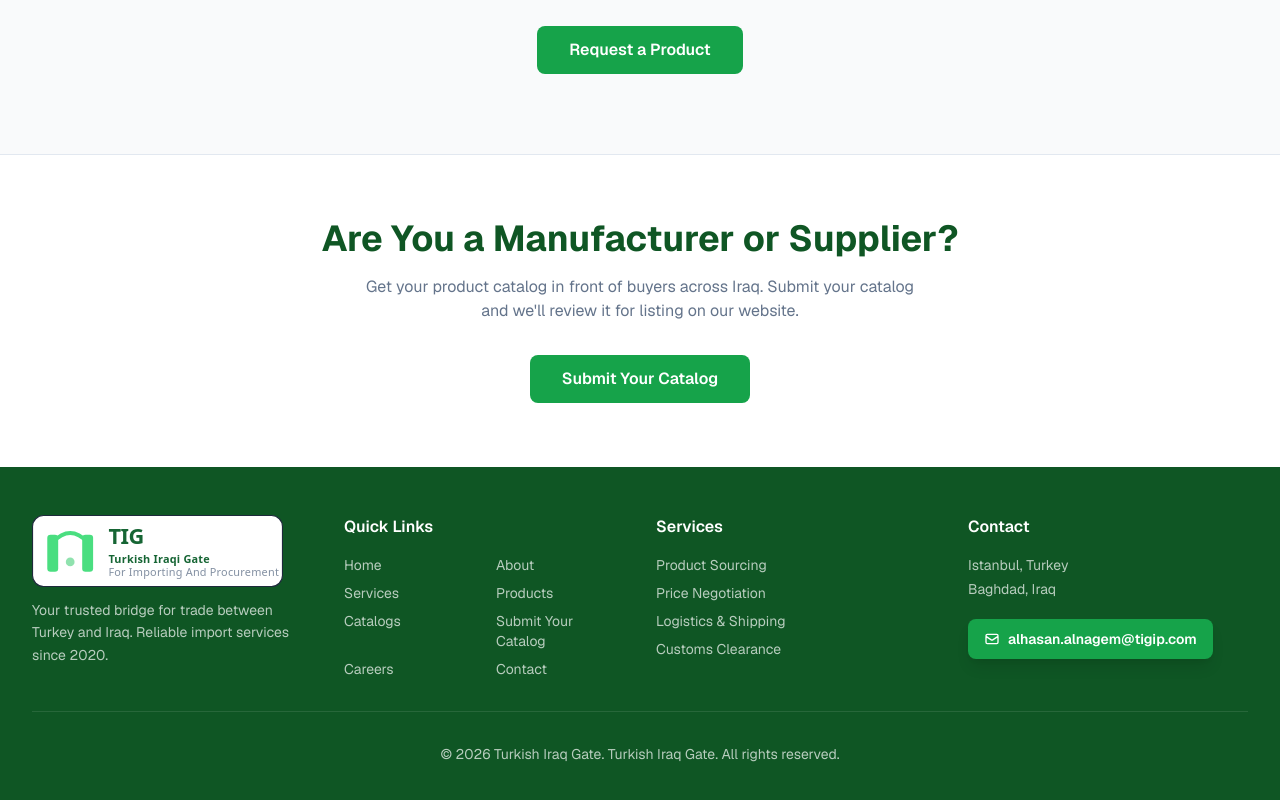
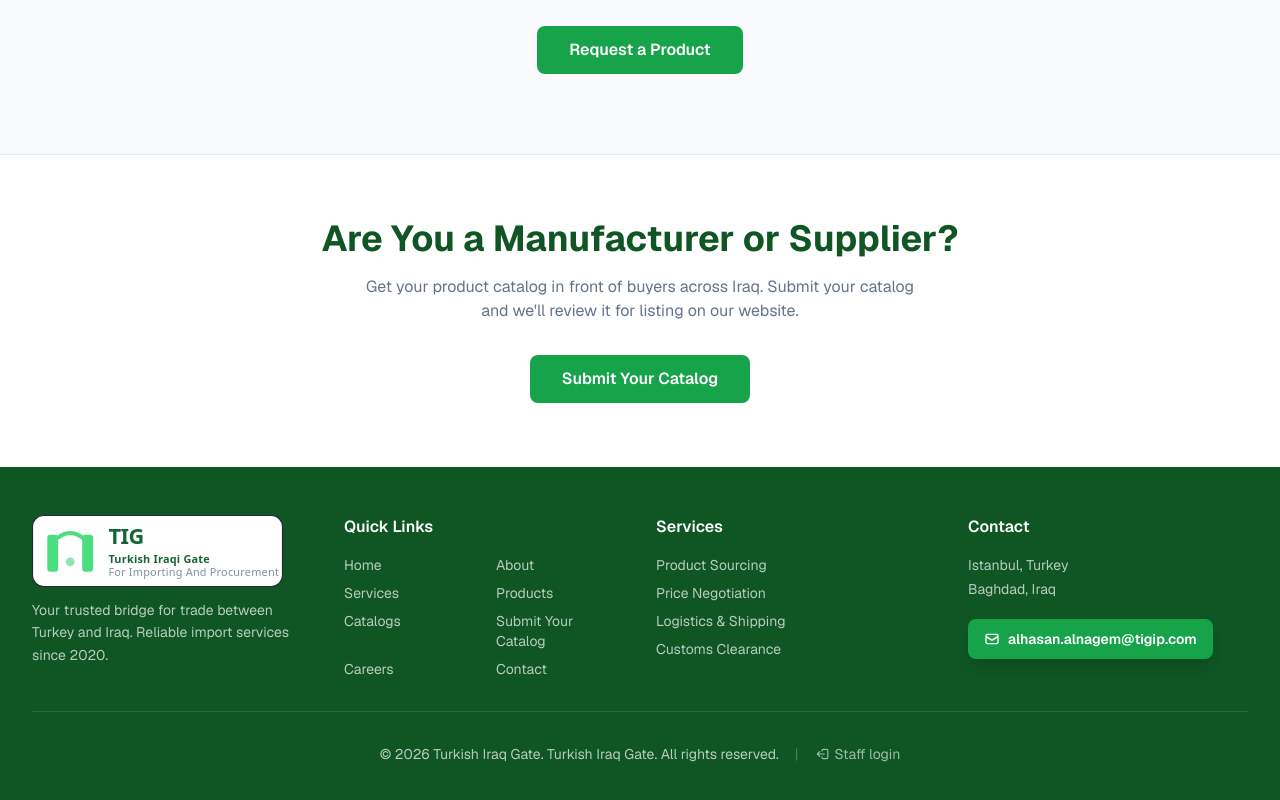
Before and after one commit to alhasan-alnagem/turkish-iraqi-gate, a Next.js app: page /en/catalogs in a window 1280 px wide. Shown: the part 1825-2625 px from the top of the page. Built offline with nearby package versions, Linux system fonts and the light colour scheme.

Commit message:
Add staff login link to the footer in all three languages

```diff
--- a/src/components/SiteShell.tsx
+++ b/src/components/SiteShell.tsx
@@ -152,8 +152,22 @@ export function SiteFooter() {
             </a>
           </div>
         </div>
-        <div className="border-t border-white/10 mt-8 pt-8 text-center text-sm">
-          &copy; {new Date().getFullYear()} Turkish Iraq Gate. {t.footer.rights}
+        <div className="border-t border-white/10 mt-8 pt-8 text-sm">
+          <div className="flex flex-col sm:flex-row items-center justify-center gap-3 sm:gap-4">
+            <span>
+              &copy; {new Date().getFullYear()} Turkish Iraq Gate. {t.footer.rights}
+            </span>
+            <span className="hidden sm:inline text-white/25" aria-hidden="true">|</span>
+            <a
+              href="/admin/login"
+              className="inline-flex items-center gap-1.5 text-white/60 hover:text-white transition-colors"
+            >
+              <svg className="w-3.5 h-3.5" fill="none" viewBox="0 0 24 24" stroke="currentColor" strokeWidth={2} aria-hidden="true">
+                <path strokeLinecap="round" strokeLinejoin="round" d="M16 12H4m0 0l4-4m-4 4l4 4m4-9V6a2 2 0 012-2h6a2 2 0 012 2v12a2 2 0 01-2 2h-6a2 2 0 01-2-2v-1" />
+              </svg>
+              {t.footer.staffLogin}
+            </a>
+          </div>
         </div>
       </div>
     </footer>
--- a/src/lib/translations/ar.ts
+++ b/src/lib/translations/ar.ts
@@ -17,6 +17,7 @@ const ar: Translations = {
     services: "الخدمات",
     contact: "الاتصال",
     rights: "بوابة تركيا العراقية. جميع الحقوق محفوظة.",
+    staffLogin: "دخول الموظفين",
   },
   home: {
     hero: {
--- a/src/lib/translations/en.ts
+++ b/src/lib/translations/en.ts
@@ -17,6 +17,7 @@ const en: Translations = {
     services: "Services",
     contact: "Contact",
     rights: "Turkish Iraq Gate. All rights reserved.",
+    staffLogin: "Staff login",
   },
   home: {
     hero: {
--- a/src/lib/translations/tr.ts
+++ b/src/lib/translations/tr.ts
@@ -17,6 +17,7 @@ const tr: Translations = {
     services: "Hizmetler",
     contact: "İletişim",
     rights: "Türkiye Irak Kapısı. Tüm hakları saklıdır.",
+    staffLogin: "Personel girişi",
   },
   home: {
     hero: {
--- a/src/lib/translations/types.ts
+++ b/src/lib/translations/types.ts
@@ -15,6 +15,7 @@ export type Translations = {
     services: string;
     contact: string;
     rights: string;
+    staffLogin: string;
   };
   home: {
     hero: {
```
